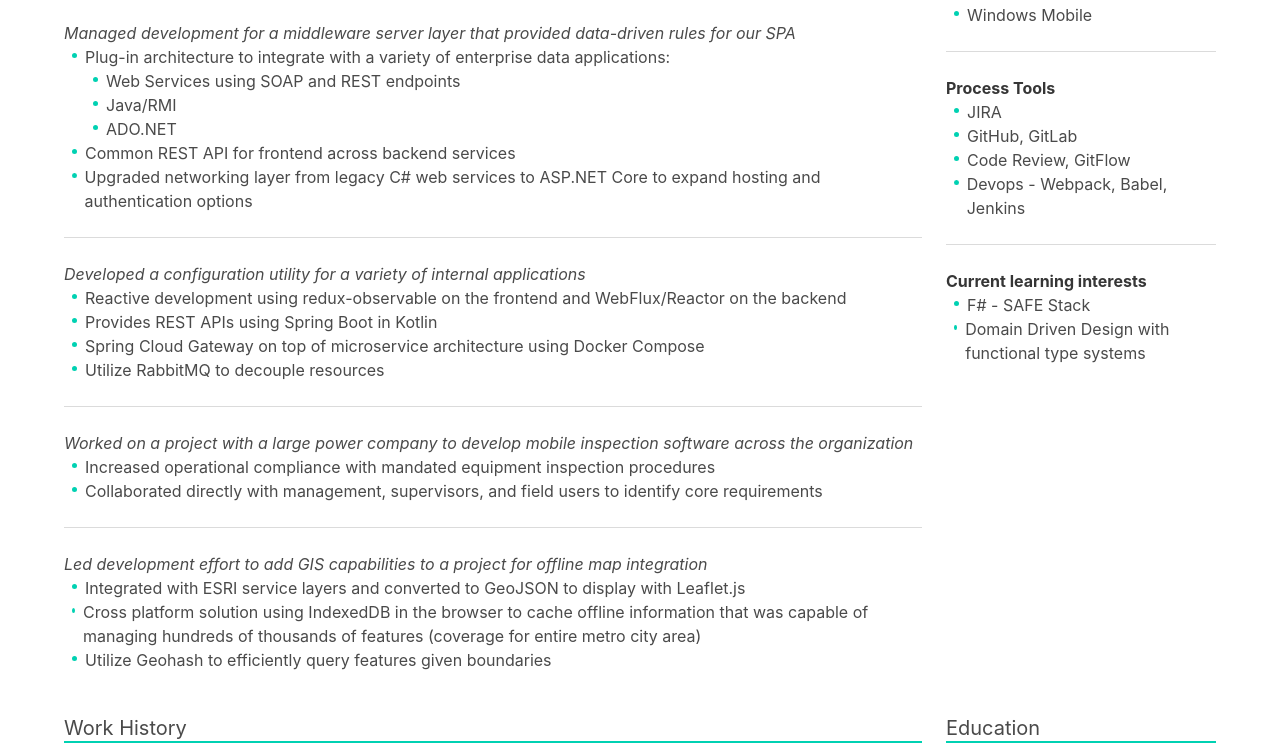
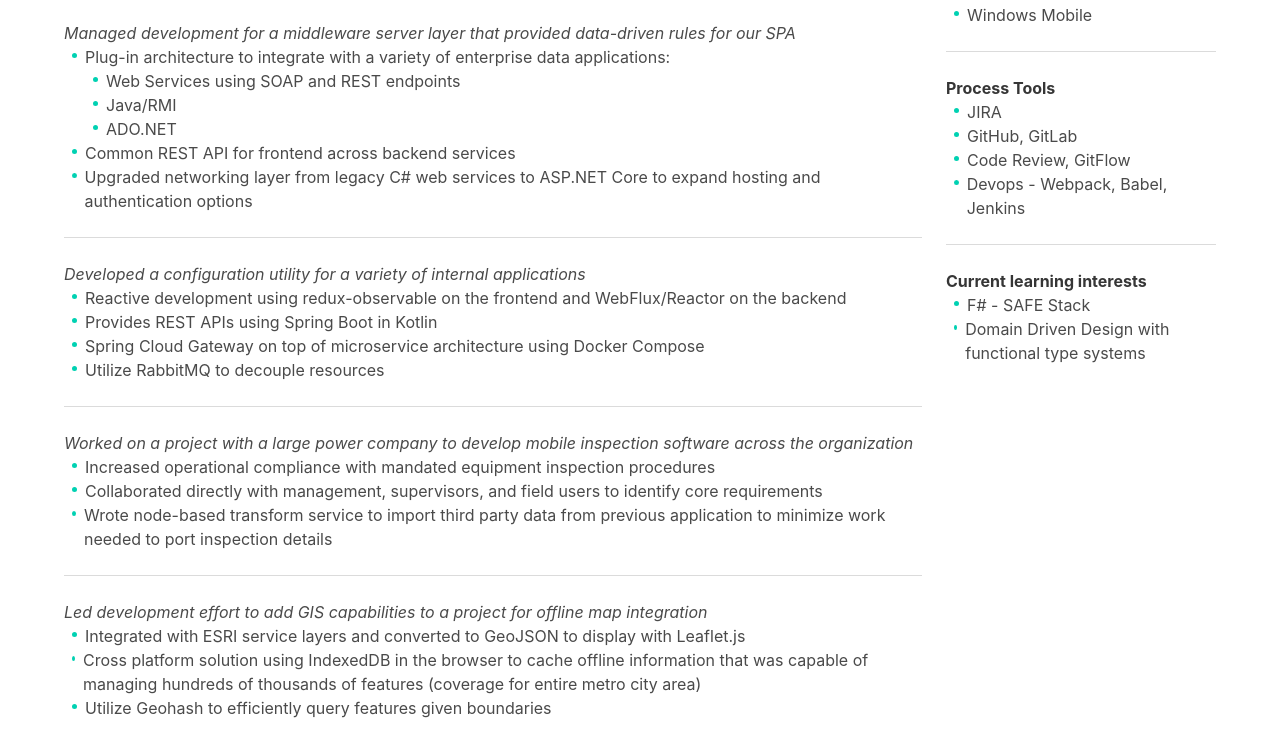
Before and after one commit to MattKunze/resume, a website: page index.html in a window 1280 px wide. Shown: the part 834-1585 px from the top of the page. Drawn offline with nearby package versions, Linux system fonts and the light colour scheme.

Commit message:
minor tweaks

```diff
--- a/index.html
+++ b/index.html
@@ -241,6 +241,11 @@
                   Collaborated directly with management, supervisors, and field
                   users to identify core requirements
                 </li>
+                <li>
+                  Wrote node-based transform service to import third party data
+                  from previous application to minimize work needed to port
+                  inspection details
+                </li>
               </ul>
             </div>
             <div class="block">
@@ -275,8 +280,8 @@
                 <li>JavaScript - ES6, TypeScript</li>
                 <li>React - Redux, RxJS</li>
                 <li>Web Technologies - IndexedDB, Service Workers</li>
+                <li>Testing - Jest, Karma, Cypress</li>
                 <li>CSS - Sass, CSS Modules, styled-components</li>
-                <li>Testing - Jest, Karma, Cypress</li>
               </ul>
             </div>
             <div class="block">
```
